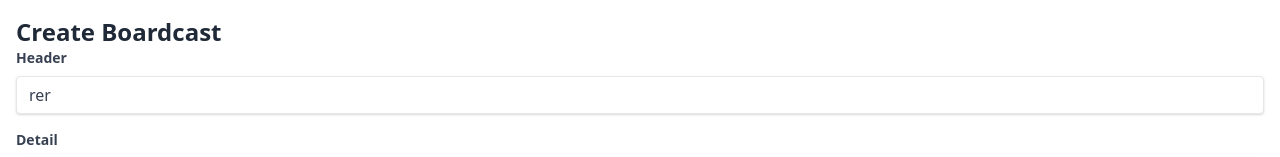
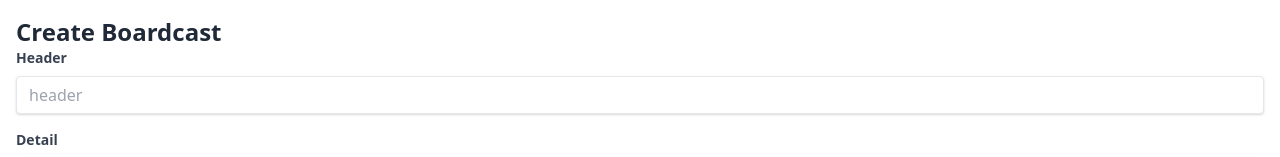
Before and after one commit to Yokk1e/first-app-vue3, a Vue app: page /boardcast/create in a window 1280 px wide. Shown: the top 157 px of the page. Built offline with nearby package versions, Linux system fonts and the light colour scheme.

Commit message:
- [refactor] update form with reactive

```diff
--- a/src/features/boardcast/components/BoardcastEditor.vue
+++ b/src/features/boardcast/components/BoardcastEditor.vue
@@ -5,7 +5,7 @@
 </template>
 
 <script lang="ts">
-import { computed, defineComponent } from "vue";
+import { defineComponent, PropType, computed, toRefs } from "vue";
 
 import { BoardCastForm } from "../forms/BoardCastForm";
 import ButtonVue from "@/components/Button.vue";
@@ -15,38 +15,20 @@ export default defineComponent({
   components: { ButtonVue, TextInputVue },
   props: {
     form: {
-      type: Object as () => BoardCastForm,
+      type: Object as PropType<BoardCastForm>,
       default: () => {
         return { header: "", detail: "" };
       },
     },
   },
+  emits: ["submit", "update:form"],
+  setup(props, { emit }) {
+    const { detail, header } = toRefs(props.form);
+    function submit() {
+      emit("submit");
+    }
 
-  emits: ["submit", "input"],
-  computed: {
-    header: {
-      get(): any {
-        return (this as any).form.header;
-      },
-      set(value: any) {
-        return this.$emit("input", { ...(this as any).form, header: value });
-      },
-    },
-    detail: {
-      get(): any {
-        return (this as any).form.detail;
-      },
-      set(value: any) {
-        return this.$emit("input", { ...(this as any).form, detail: value });
-      },
-    },
-  },
-  methods: {
-    submit() {
-      console.log("test", this);
-
-      this.$emit("submit");
-    },
+    return { submit, detail, header };
   },
 });
 </script>
--- a/src/features/boardcast/pages/BoardcastCreatePage.vue
+++ b/src/features/boardcast/pages/BoardcastCreatePage.vue
@@ -3,26 +3,23 @@
     <p class="text-lg sm:text-2xl font-bold leading-none text-gray-800">
       Create Boardcast
     </p>
-    <!-- <div>{{ boardcastForm.header }}</div> -->
     <boardcast-editor-vue v-model:form="boardcastForm" @submit="submit" />
   </div>
 </template>
 
 <script lang="ts">
-import { defineComponent, ref } from "vue";
+import { defineComponent, reactive, ref } from "vue";
 import BoardcastEditorVue from "../components/BoardcastEditor.vue";
 import { BoardCastForm } from "../forms/BoardCastForm";
 
 export default defineComponent({
   components: { BoardcastEditorVue },
   setup() {
-    const boardcastForm = ref<BoardCastForm>({ header: "rer", detail: "" });
-    return { boardcastForm };
-  },
-  methods: {
-    submit() {
-      console.log(this.boardcastForm);
-    },
+    const boardcastForm = reactive<BoardCastForm>({ header: "", detail: "" });
+    function submit() {
+      console.log(boardcastForm);
+    }
+    return { boardcastForm, submit };
   },
 });
 </script>
```
